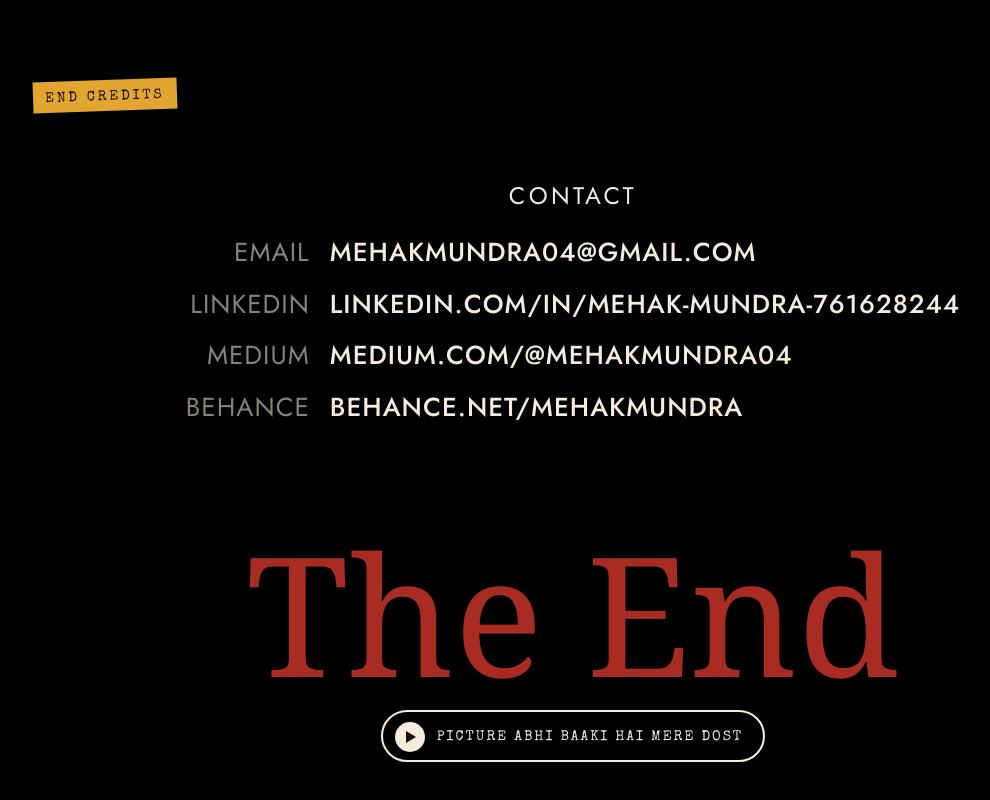
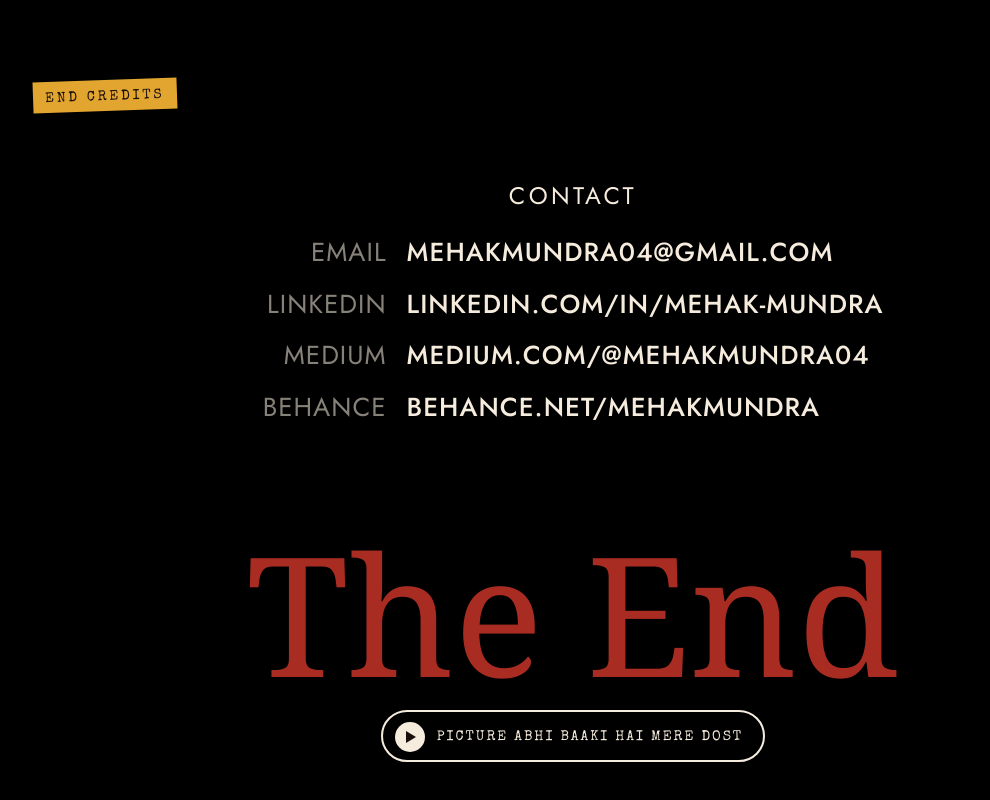
Before and after one commit to Mehak-Mundra007/MehakMundra_Design, a plain HTML site: page index.html in a window 1280 px wide. Shown: the part 6615-7415 px from the top of the page, without its empty margins (67-1057 px from the left). Drawn offline with nearby package versions, Linux system fonts and the light colour scheme; a web font is replaced by a local one.

Commit message:
Update LinkedIn link
Co-Authored-By: Claude Opus 5.5 <noreply@anthropic.com>
Claude-Session: https://claude.ai/code/session_013t7k7cFmw3odJYcWQ2bXkf

```diff
--- a/index.html
+++ b/index.html
@@ -529,7 +529,7 @@ a.cp{text-decoration:none;display:inline-block}
     <h2 class="cast-h rv">Contact</h2>
     <dl>
       <dt class="rv" style="--d:.08s">Email</dt><dd class="rv" style="--d:.08s"><button class="cp" id="cp-email" type="button" data-v="mehakmundra04@gmail.com" title="Click to copy">mehakmundra04@gmail.com</button></dd>
-      <dt class="rv" style="--d:.16s">LinkedIn</dt><dd class="rv" style="--d:.16s"><a class="cp" href="https://www.linkedin.com/in/mehak-mundra-761628244/" target="_blank" rel="noopener">linkedin.com/in/mehak-mundra-761628244</a></dd>
+      <dt class="rv" style="--d:.16s">LinkedIn</dt><dd class="rv" style="--d:.16s"><a class="cp" href="https://www.linkedin.com/in/mehak-mundra/" target="_blank" rel="noopener">linkedin.com/in/mehak-mundra</a></dd>
       <dt class="rv" style="--d:.24s">Medium</dt><dd class="rv" style="--d:.24s"><a class="cp" href="https://medium.com/@mehakmundra04" target="_blank" rel="noopener">medium.com/@mehakmundra04</a></dd>
       <dt class="rv" style="--d:.32s">Behance</dt><dd class="rv" style="--d:.32s"><a class="cp" href="https://www.behance.net/mehakmundra" target="_blank" rel="noopener">behance.net/mehakmundra</a></dd>
     </dl>
```
